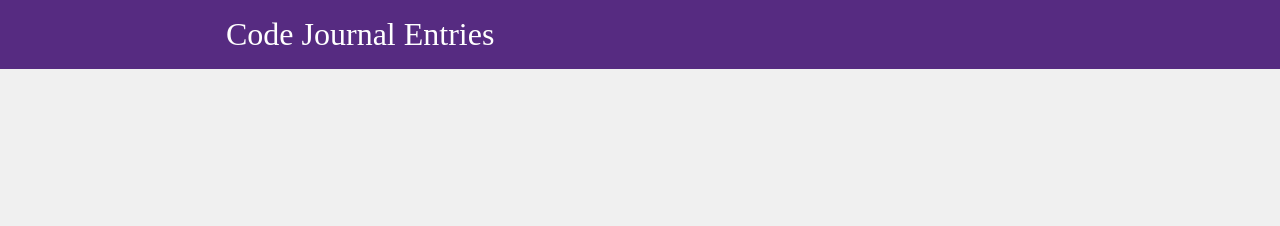
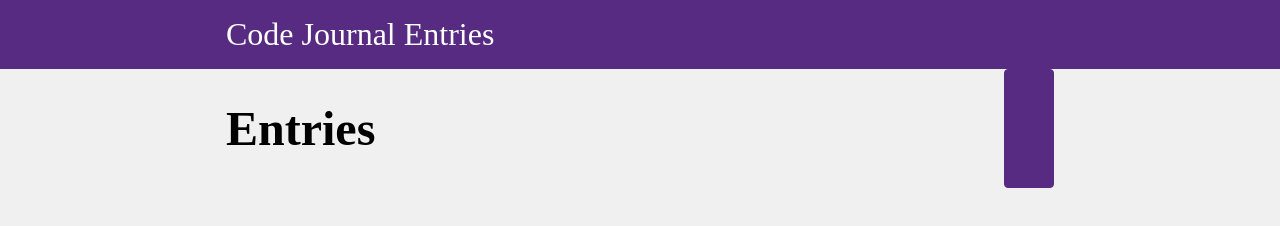
Before and after one commit to Malcolm-Abbott/code-journal, a plain HTML site: page index.html in a window 1280 px wide. Both pictures are taken after a click on the link "Entries". Drawn offline with Linux system fonts and the light colour scheme.

Commit message:
Because i have to leave

```diff
--- a/css/styles.css
+++ b/css/styles.css
@@ -87,11 +87,15 @@ a {
   color: rgb(255, 255, 255);
 }
 
-.anchor-box {
+.link-bar {
+  display: flex;
+  justify-content: space-between;
+}
+
+.link-bar a {
   border-radius: 4px;
   border: 1px solid rgb(86, 43, 129);
   background-color: rgb(86, 43, 129);
-  color: rgb(255, 255, 255);
-  padding: 0.6rem 1.5rem;
+  padding: 0 1.5rem;
   font-size: 1.4rem;
 }
--- a/index.html
+++ b/index.html
@@ -62,6 +62,10 @@
         </form>
       </div>
       <div data-view="entries" class="hidden">
+        <div class="link-bar column-full">
+          <h1>Entries</h1>
+          <a></a>
+        </div>
         <h1 class="no-entries">
           No entries matching the figma have been recorded
         </h1>
```
